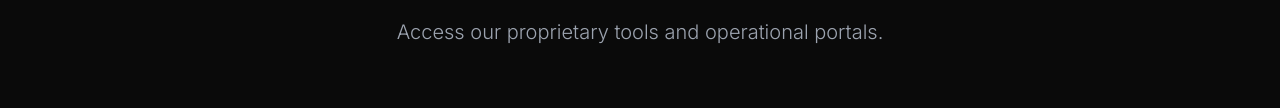
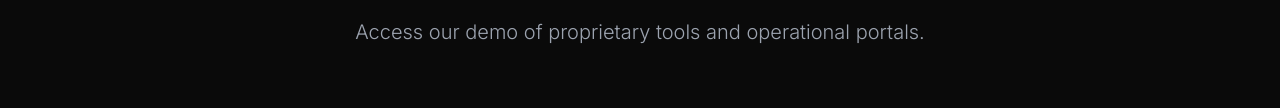
Before and after one commit to archana-in/DKPMO-website, a plain HTML site: page utilities.html in a window 1280 px wide. Shown: the part 236-344 px from the top of the page. Drawn offline with nearby package versions, Linux system fonts and the light colour scheme.

Commit message:
docs: clarify that utility modules are demos

```diff
--- a/utilities.html
+++ b/utilities.html
@@ -64,7 +64,7 @@
             <h2 class="text-dk-accent font-semibold tracking-widest uppercase mb-4 text-sm">Ecosystem</h2>
             <h1 class="text-4xl md:text-5xl font-bold text-white mb-6">Utility Modules</h1>
             <p class="mt-4 max-w-2xl mx-auto text-xl text-gray-400 font-light">
-                Access our proprietary tools and operational portals.
+                Access our demo of proprietary tools and operational portals.
             </p>
         </div>
 
```
